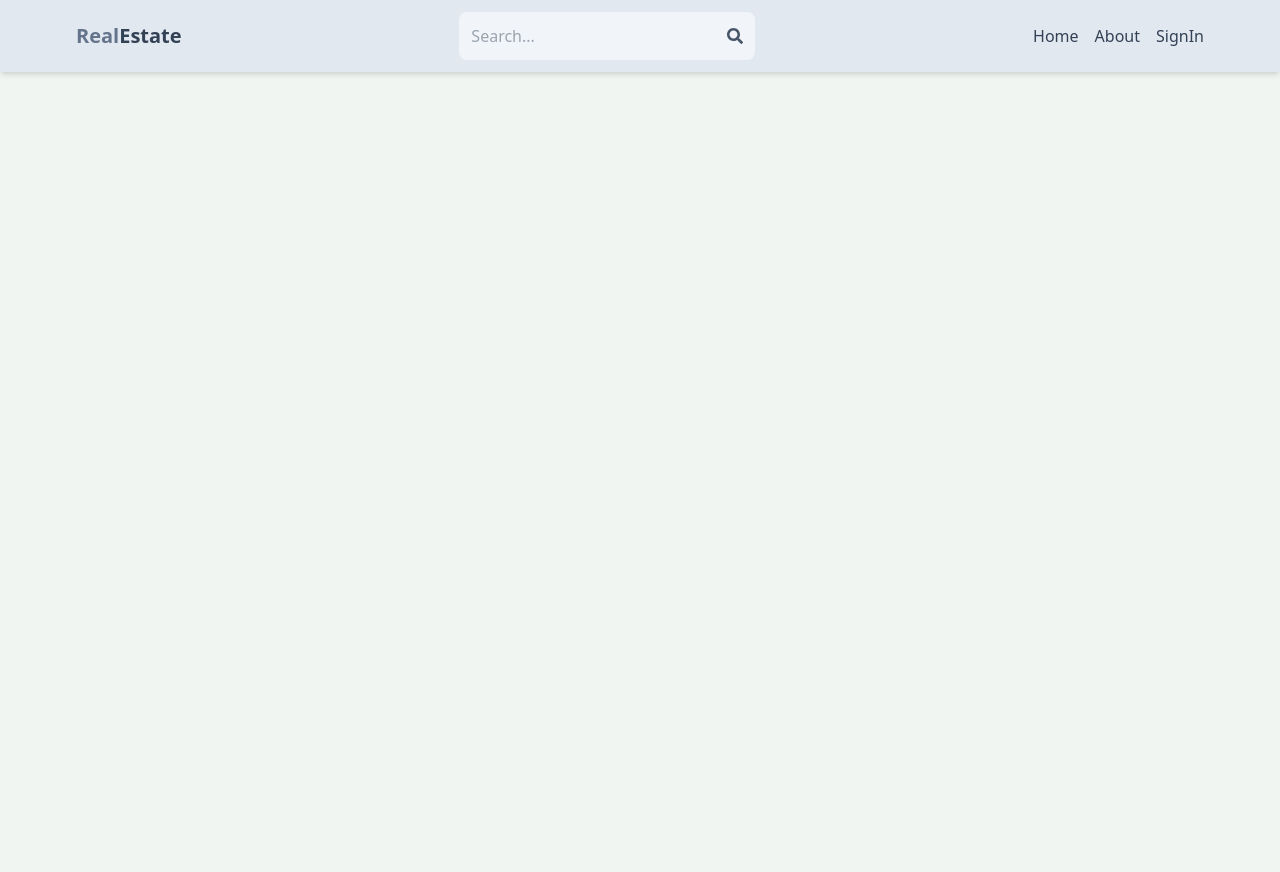
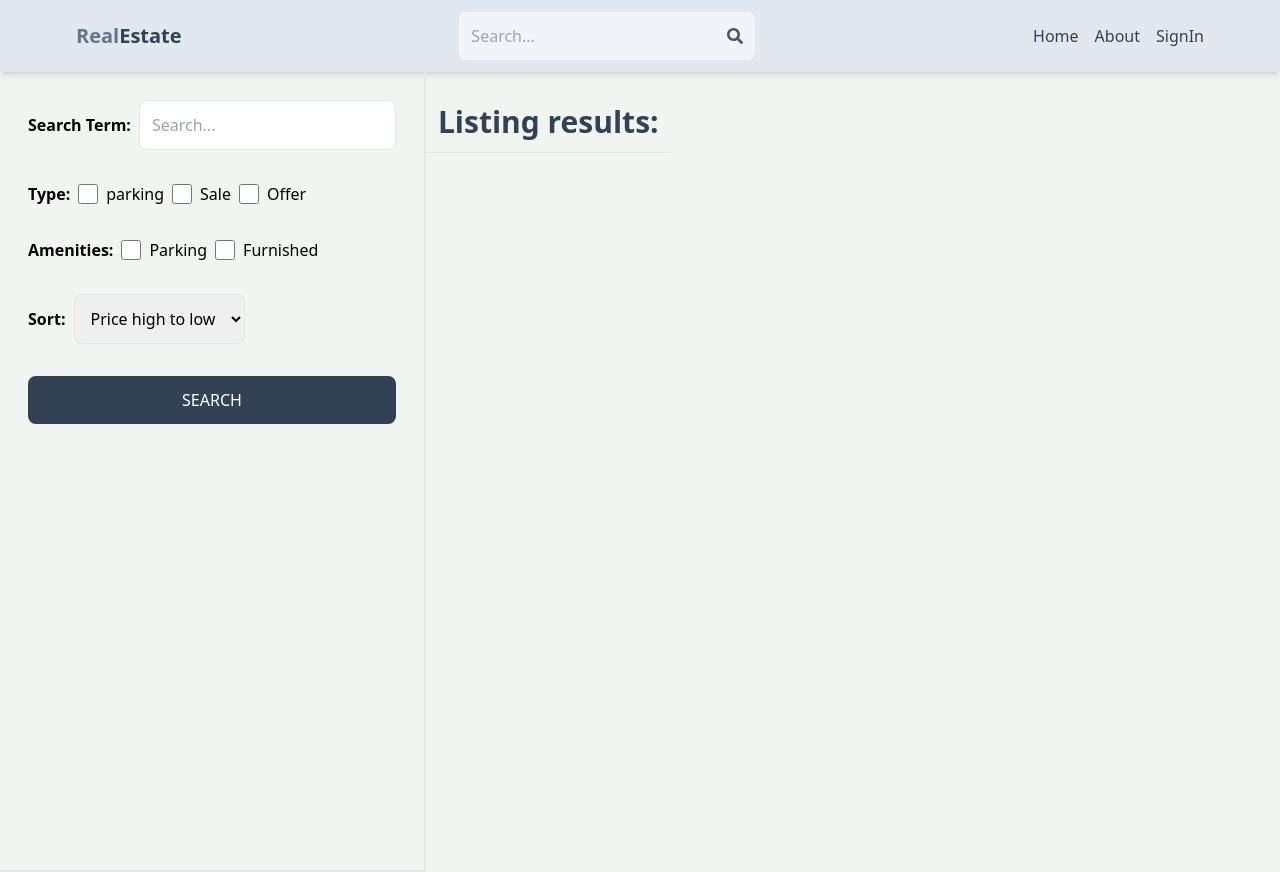
Before and after one commit to huss-huss/MERN_Real_State_App, a React (Vite) app in the folder client/: page /search in a window 1280 px wide. Before the commit the page ends 800 px from the top, so only its background shows below. Built offline with nearby package versions, Linux system fonts and the light colour scheme; no server answers.

Commit message:
Create search Ui

```diff
--- a/client/src/App.jsx
+++ b/client/src/App.jsx
@@ -9,6 +9,7 @@
 import CreateListing from './pages/CreateListing'
 import UpdateListing from './pages/UpdateListing'
 import Listing from './pages/Listing'
+import Search from './pages/Search'
 
 const App = () => {
   return (
@@ -19,6 +20,7 @@
         <Route path="/sign-in" element={<SignIn />} />
         <Route path="/sign-up" element={<SignUp />} />
         <Route path="/about" element={<About />} />
+        <Route path="/search" element={<Search />} />
         <Route path="/listings/:listingId" element={<Listing />} />
         <Route element={<PrivateRoute />}>
           <Route path="/profile" element={<Profile />} />
--- /dev/null
+++ b/client/src/pages/Search.jsx
@@ -0,0 +1,67 @@
+const search = () => {
+  return (
+    <div className="flex flex-col md:flex-row">
+      <div className="p-7 border-b-2 md:border-r-2 md:min-h-screen">
+        <form className="flex flex-col gap-8">
+          <div className="flex items-center gap-2">
+            <label className="font-semibold whitespace-nowrap">
+              Search Term:
+            </label>
+            <input
+              type="text"
+              id="searchTerm"
+              placeholder="Search..."
+              className="border rounded-lg p-3 w-full"
+            />
+          </div>
+          <div className="flex gap-2 flex-wrap items-center">
+            <label className="font-semibold ">Type:</label>
+            <div className="flex gap-2">
+              <input className="w-5" type="checkbox" id="rent" />
+              <span>parking</span>
+            </div>
+            <div className="flex gap-2">
+              <input className="w-5" type="checkbox" id="sale" />
+              <span>Sale</span>
+            </div>
+            <div className="flex gap-2">
+              <input className="w-5" type="checkbox" id="offer" />
+              <span>Offer</span>
+            </div>
+          </div>
+          <div className="flex gap-2 flex-wrap items-center">
+            <label className="font-semibold ">Amenities:</label>
+            <div className="flex gap-2">
+              <input className="w-5" type="checkbox" id="parking" />
+              <span>Parking</span>
+            </div>
+            <div className="flex gap-2">
+              <input className="w-5" type="checkbox" id="furnished" />
+              <span>Furnished</span>
+            </div>
+          </div>
+          <div className="flex items-center gap-2">
+            <label className="font-semibold">Sort:</label>
+            <select className="border rounded-lg p-3" id="sort_order">
+              <option>Price high to low</option>
+              <option>Price low to high</option>
+              <option>Latest</option>
+              <option>Oldest</option>
+            </select>
+          </div>
+
+          <button className="bg-slate-700 uppercase  text-white rounded-lg p-3 text-center hover:opacity-95 ">
+            Search
+          </button>
+        </form>
+      </div>
+      <div className="">
+        <h1 className="text-3xl font-semibold border-b mt-5 p-3 text-slate-700">
+          Listing results:
+        </h1>
+      </div>
+    </div>
+  )
+}
+
+export default search
```
